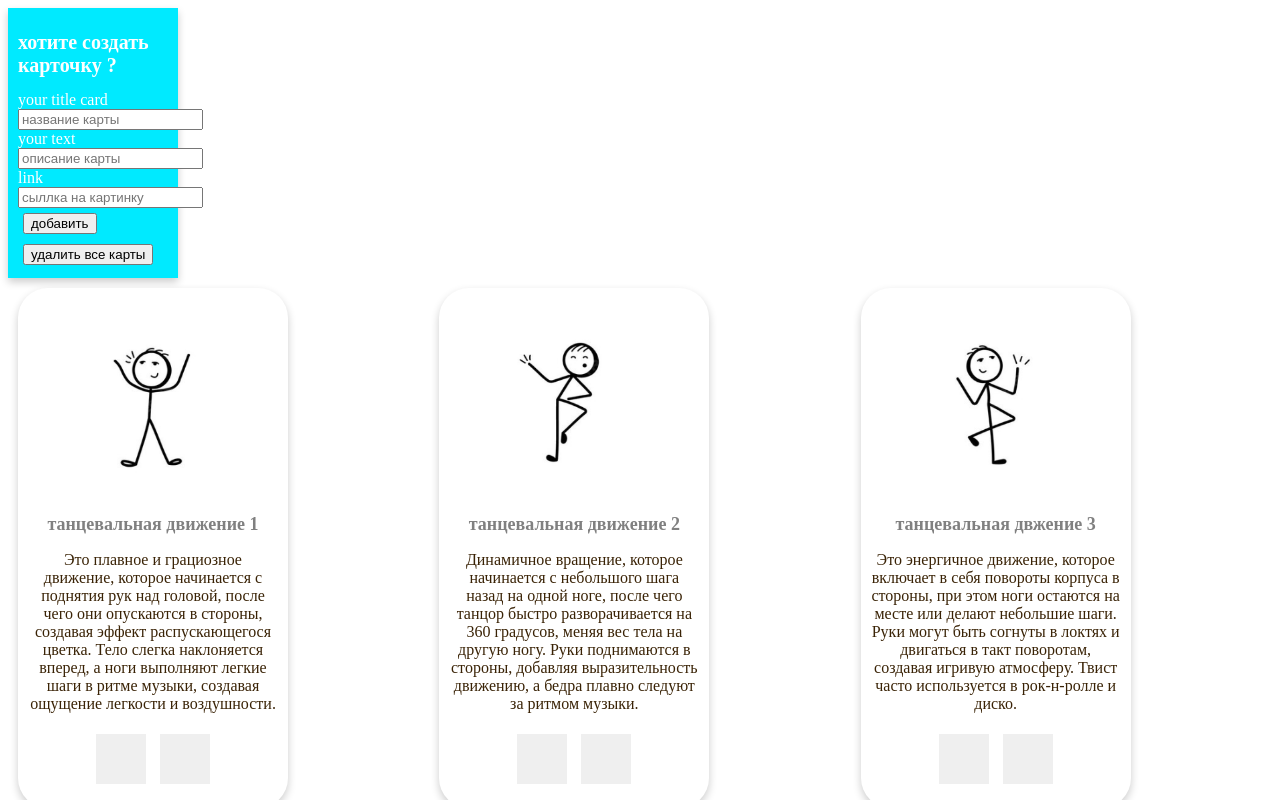
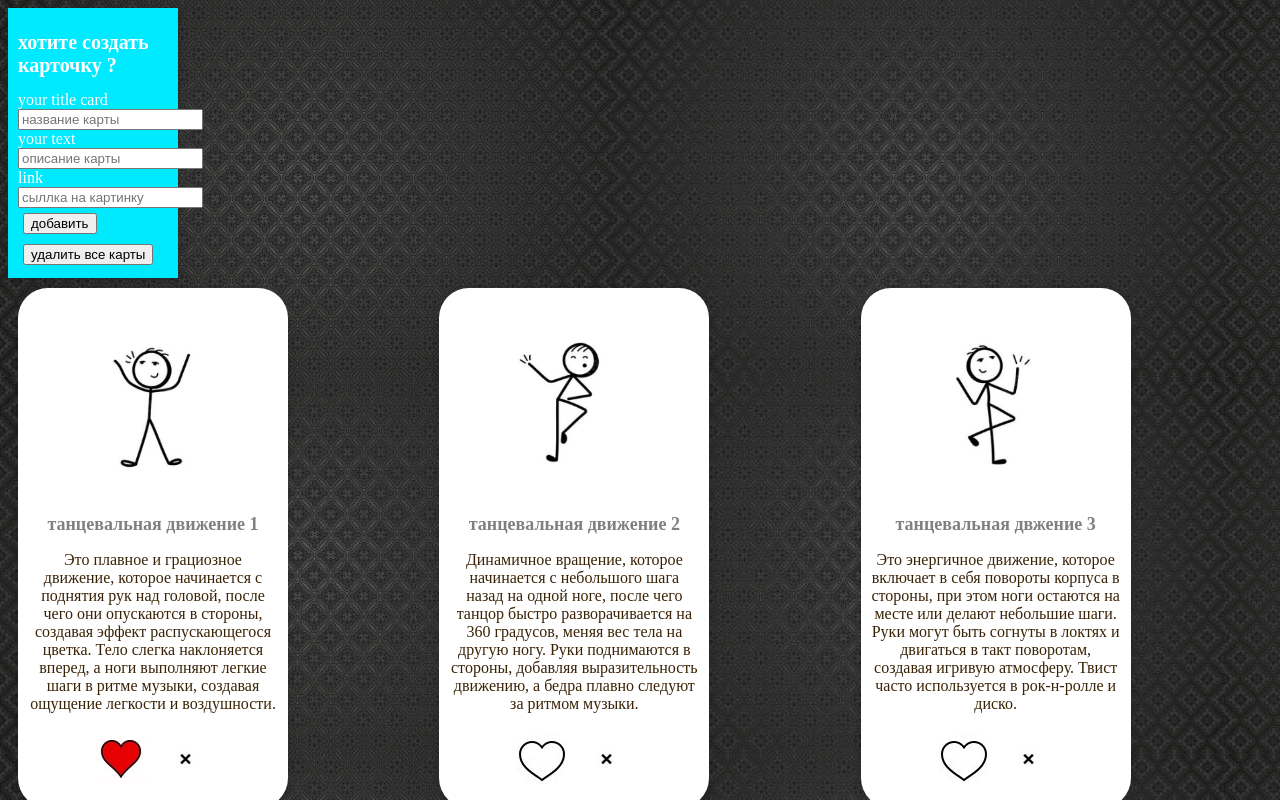
Before and after one commit to yokoto08/firstProject-in-jc, a plain HTML site: page index.html in a window 1280 px wide. Both pictures are taken after a click on the button 121 px from the left and 759 px from the top of the page. Shown: the top 800 px of the page. Drawn offline with Linux system fonts and the light colour scheme.

Commit message:
sixcommit

```diff
--- a/index.html
+++ b/index.html
@@ -14,7 +14,7 @@
         <input class="titleCard-form" type="text" id="title card" placeholder="название карты" required maxlength="15"   >
 
         <label for="text card">your text</label>
-        <input class="textCard-form" type="text" id="text card" placeholder="описание карты" required maxlength="350>
+        <input class="textCard-form" type="text" id="text card" placeholder="описание карты" required maxlength="350">
 
         <label for="img">link</label>
         <input class="linkCard-form" type="text" id="img" placeholder="сыллка на картинку" required >
@@ -30,7 +30,7 @@
     <template id="templete">
         <div class="card">
             <div class="card-item">
-                <img class="img" src="./images/Снимок экрана 2025-02-06 в 03.38.59.png" alt="">
+                <img class="img" src="" alt="">
                 <h1 class="title"></h1>
                 <p class="text"></p>
                 <button class="like_button" type="button"></button>
--- a/styles/main.css
+++ b/styles/main.css
@@ -27,7 +27,7 @@ p {
 
 
 body{
-    background-image: url(./images/istockphoto-1206504617-612x612.jpg);
+    background-image: url(/images/istockphoto-1206504617-612x612.jpg);
     color: white;
     overflow: hidden;
     overflow-y: auto;
@@ -55,19 +55,19 @@ button{
     margin: 5px;
 }
 .like_button{
-    background-image: url(./images/like.jpg) ;
+    background-image: url(/images/like.jpg) ;
     width: 50px; ;
     height: 50px ;
     border: none;
 }
 .like{
-    background-image: url(./images/Untitled.png) ;
+    background-image: url(/images/Untitled.png) ;
     width: 50px; ;
     height: 50px ;
     border: none;
 }
 .delete_but{
-    background-image: url(./images/19c.jpg) ;
+    background-image: url(/images/19c.jpg) ;
     width: 50px; ;
     height: 50px ;
     border: none;
```
